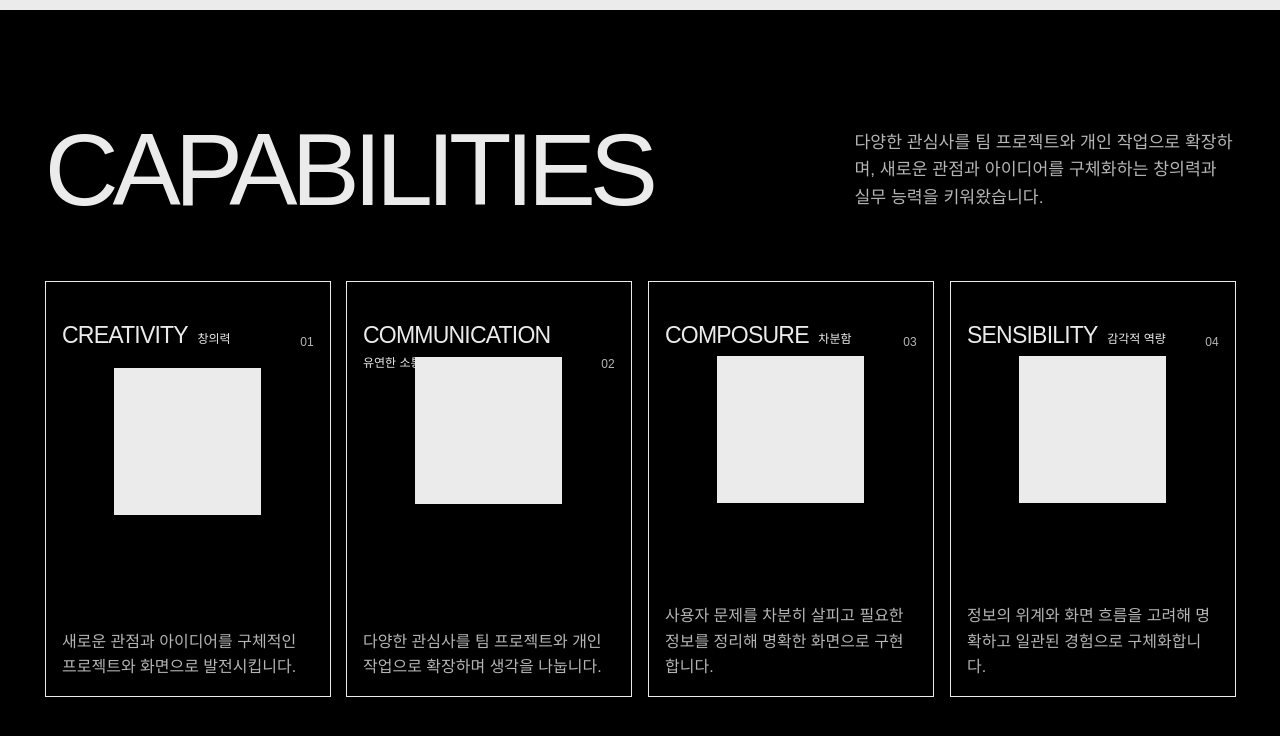
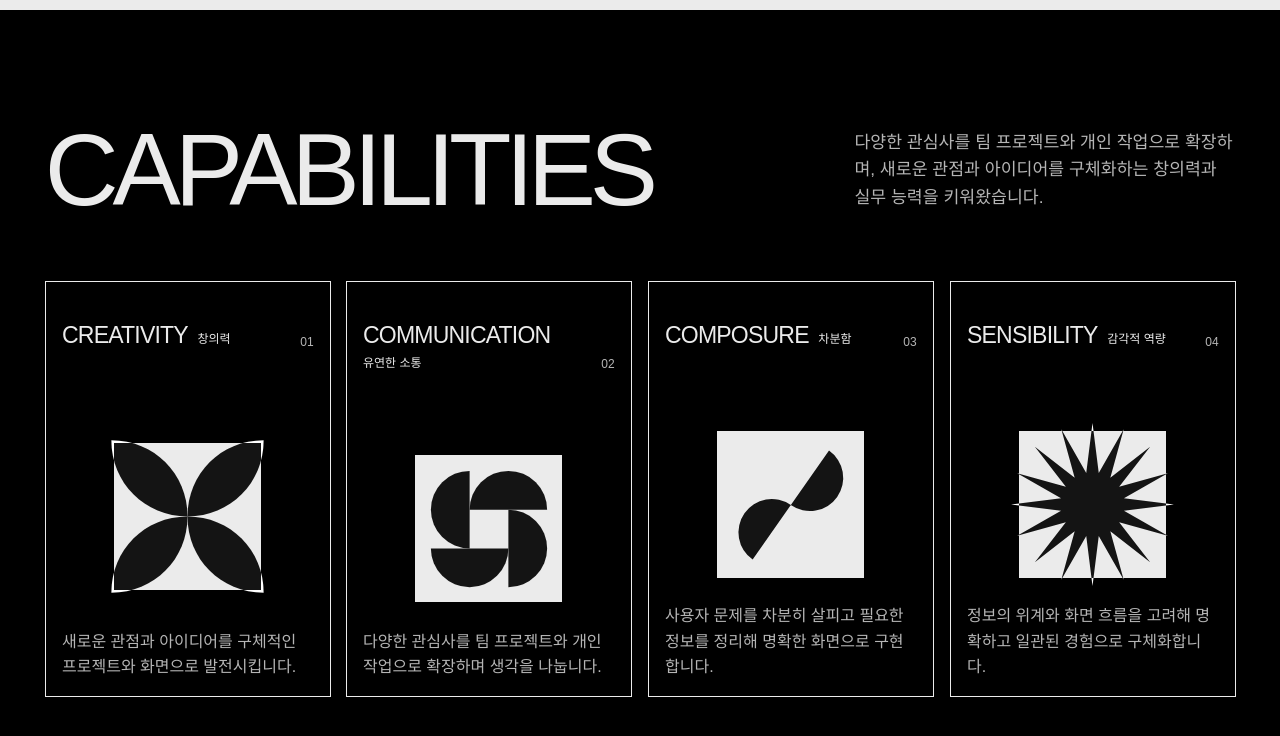
Before and after one commit to aego12/heejin_Portfolio, a website built with Vite: page index.html in a window 1280 px wide. Shown: the part 3422-4158 px from the top of the page. Built offline with nearby package versions, Linux system fonts and the light colour scheme.

Commit message:
## CAPABILITIES페이지 레이아웃 수정

```diff
--- a/css/style.css
+++ b/css/style.css
@@ -112,10 +112,15 @@ body.show-grid .column-overlay { opacity: 1; }
 .capability-list { grid-column: 1 / 13; grid-row: 2; display: grid; grid-template-columns: repeat(4, minmax(0, 1fr)); gap: var(--space-4); }
 .capability-list article { min-width: 0; height: min(52svh, 32rem); display: flex; flex-direction: column; justify-content: space-between; padding: var(--space-4); border: 1px solid var(--bg); }
 .capability-object { width: min(52%, 13rem); aspect-ratio: 1; align-self: center; margin-block: auto; background: var(--bg); }
-.capability-card-label { display: flex; justify-content: space-between; align-items: end; gap: var(--space-2); }
+.capability-object { position: relative; top: clamp(1rem, 3svh, 2rem); flex-shrink: 0; overflow: visible; }
+.capability-icon { position: absolute; display: block; width: 116%; height: 116%; max-width: none; left: -8%; top: -8%; object-fit: contain; pointer-events: none; mix-blend-mode: difference; }
+.capability-icon-communication { width: 84%; height: 84%; left: 8%; top: 8%; }
+.capability-icon-composure { width: 96%; height: 96%; left: 2%; top: 2%; transform: rotate(35deg); }
+.capability-icon-sensibility { width: 120%; left: -10%; }
+.capability-card-label { order: -1; display: flex; justify-content: space-between; align-items: end; gap: var(--space-2); }
 .capability-list span { flex: 0 0 auto; font-size: var(--type-meta); color: #b5b5b5; }
 .capability-list h3 { display: flex; align-items: baseline; flex-wrap: wrap; gap: .35rem .6rem; margin: var(--space-6) 0 0; font-size: var(--type-card-title); font-weight: 400; letter-spacing: -.035em; }
-.capability-list p { margin: var(--space-2) 0 0; color: #b5b5b5; font-size: var(--type-body); line-height: 1.6; }
+.capability-list p { order: 1; margin: var(--space-2) 0 0; color: #b5b5b5; font-size: var(--type-body); line-height: 1.6; }
 .capability-list .capability-meaning { color: var(--bg); font-size: .75rem; font-weight: 400; letter-spacing: normal; line-height: 1.4; white-space: nowrap; }
 
 .section-divider { padding-block: var(--section-divider-space); }
@@ -612,7 +617,7 @@ body.show-grid .column-overlay { opacity: 1; }
   :root { --section-divider-space: var(--space-16); }
   .capability-list { grid-template-columns: repeat(2, minmax(0, 1fr)); gap: var(--space-3); }
   .capability-list article { height: auto; min-height: 15rem; padding: var(--space-3); }
-  .capability-object { width: min(58%, 7rem); }
+  .capability-object { width: min(58%, 7rem); top: .5rem; margin-block: 2rem; }
   .capability-list h3 { min-width: 0; margin-top: var(--space-4); font-size: .7rem; overflow-wrap: anywhere; }
   .capability-card-label { align-items: flex-start; }
   .capability-list span { font-size: .65rem; }
--- a/index.html
+++ b/index.html
@@ -46,10 +46,10 @@
         </div>
         <p class="capabilities-lead">다양한 관심사를 팀 프로젝트와 개인 작업으로 확장하며, 새로운 관점과 아이디어를 구체화하는 창의력과 실무 능력을 키워왔습니다.</p>
         <div class="capability-list" aria-label="핵심 역량">
-          <article><div class="capability-object" aria-hidden="true"></div><div class="capability-card-label"><h3>CREATIVITY<span class="capability-meaning">창의력</span></h3><span>01</span></div><p>새로운 관점과 아이디어를 구체적인 프로젝트와 화면으로 발전시킵니다.</p></article>
-          <article><div class="capability-object" aria-hidden="true"></div><div class="capability-card-label"><h3>COMMUNICATION<span class="capability-meaning">유연한 소통</span></h3><span>02</span></div><p>다양한 관심사를 팀 프로젝트와 개인 작업으로 확장하며 생각을 나눕니다.</p></article>
-          <article><div class="capability-object" aria-hidden="true"></div><div class="capability-card-label"><h3>COMPOSURE<span class="capability-meaning">차분함</span></h3><span>03</span></div><p>사용자 문제를 차분히 살피고 필요한 정보를 정리해 명확한 화면으로 구현합니다.</p></article>
-          <article><div class="capability-object" aria-hidden="true"></div><div class="capability-card-label"><h3>SENSIBILITY<span class="capability-meaning">감각적 역량</span></h3><span>04</span></div><p>정보의 위계와 화면 흐름을 고려해 명확하고 일관된 경험으로 구체화합니다.</p></article>
+          <article><div class="capability-object" aria-hidden="true"><img class="capability-icon capability-icon-creativity" src="./images/capability-creativity.svg" alt="" width="256" height="256" /></div><div class="capability-card-label"><h3>CREATIVITY<span class="capability-meaning">창의력</span></h3><span>01</span></div><p>새로운 관점과 아이디어를 구체적인 프로젝트와 화면으로 발전시킵니다.</p></article>
+          <article><div class="capability-object" aria-hidden="true"><img class="capability-icon capability-icon-communication" src="./images/capability-communication.svg" alt="" width="256" height="256" /></div><div class="capability-card-label"><h3>COMMUNICATION<span class="capability-meaning">유연한 소통</span></h3><span>02</span></div><p>다양한 관심사를 팀 프로젝트와 개인 작업으로 확장하며 생각을 나눕니다.</p></article>
+          <article><div class="capability-object" aria-hidden="true"><img class="capability-icon capability-icon-composure" src="./images/capability-composure.svg" alt="" width="256" height="256" /></div><div class="capability-card-label"><h3>COMPOSURE<span class="capability-meaning">차분함</span></h3><span>03</span></div><p>사용자 문제를 차분히 살피고 필요한 정보를 정리해 명확한 화면으로 구현합니다.</p></article>
+          <article><div class="capability-object" aria-hidden="true"><img class="capability-icon capability-icon-sensibility" src="./images/capability-sensibility.svg" alt="" width="256" height="256" /></div><div class="capability-card-label"><h3>SENSIBILITY<span class="capability-meaning">감각적 역량</span></h3><span>04</span></div><p>정보의 위계와 화면 흐름을 고려해 명확하고 일관된 경험으로 구체화합니다.</p></article>
         </div>
         </div>
       </section>
```
Also changed, not shown: images/capability-communication.svg (added), images/capability-composure.svg (added), images/capability-creativity.svg (added), images/capability-sensibility.svg (added).
